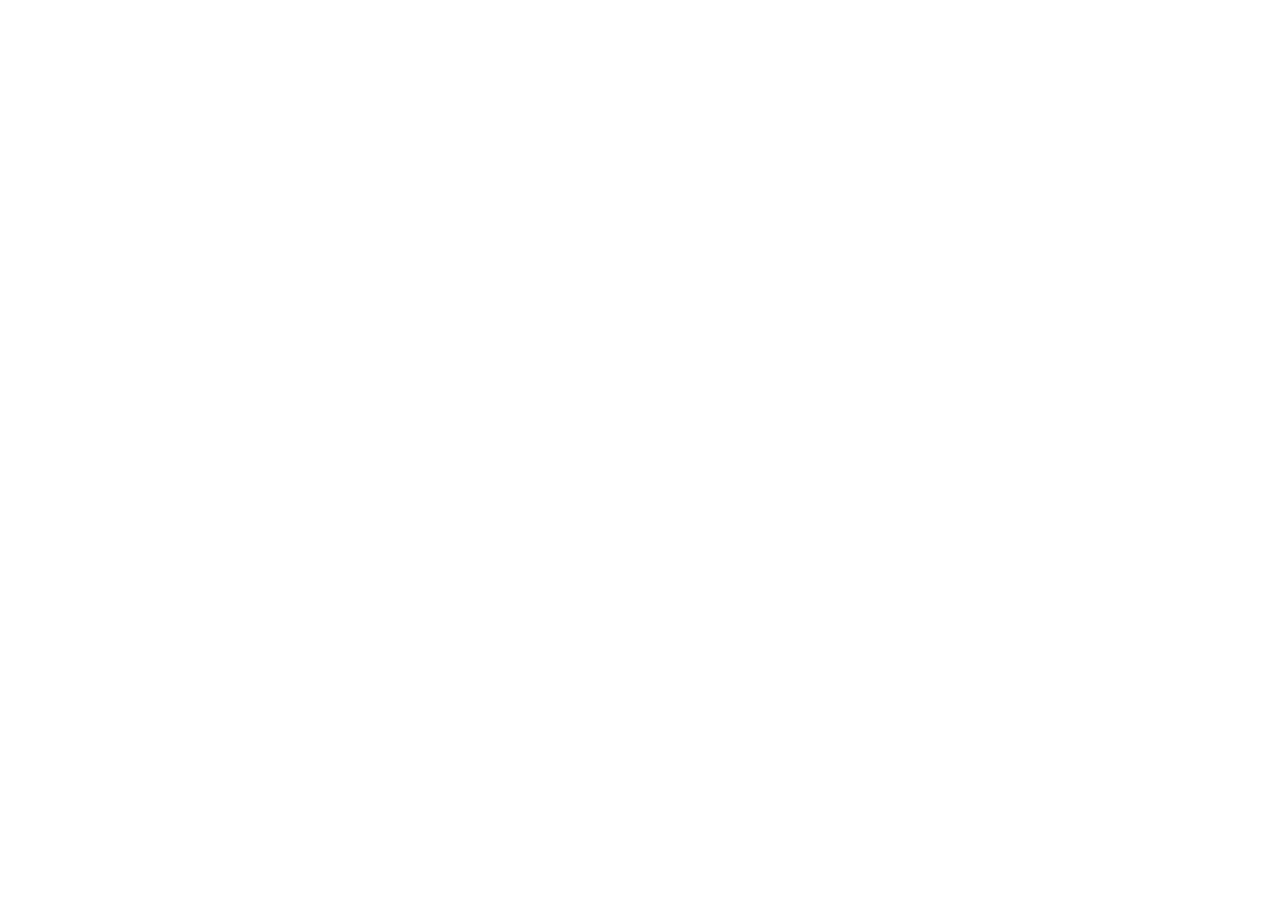
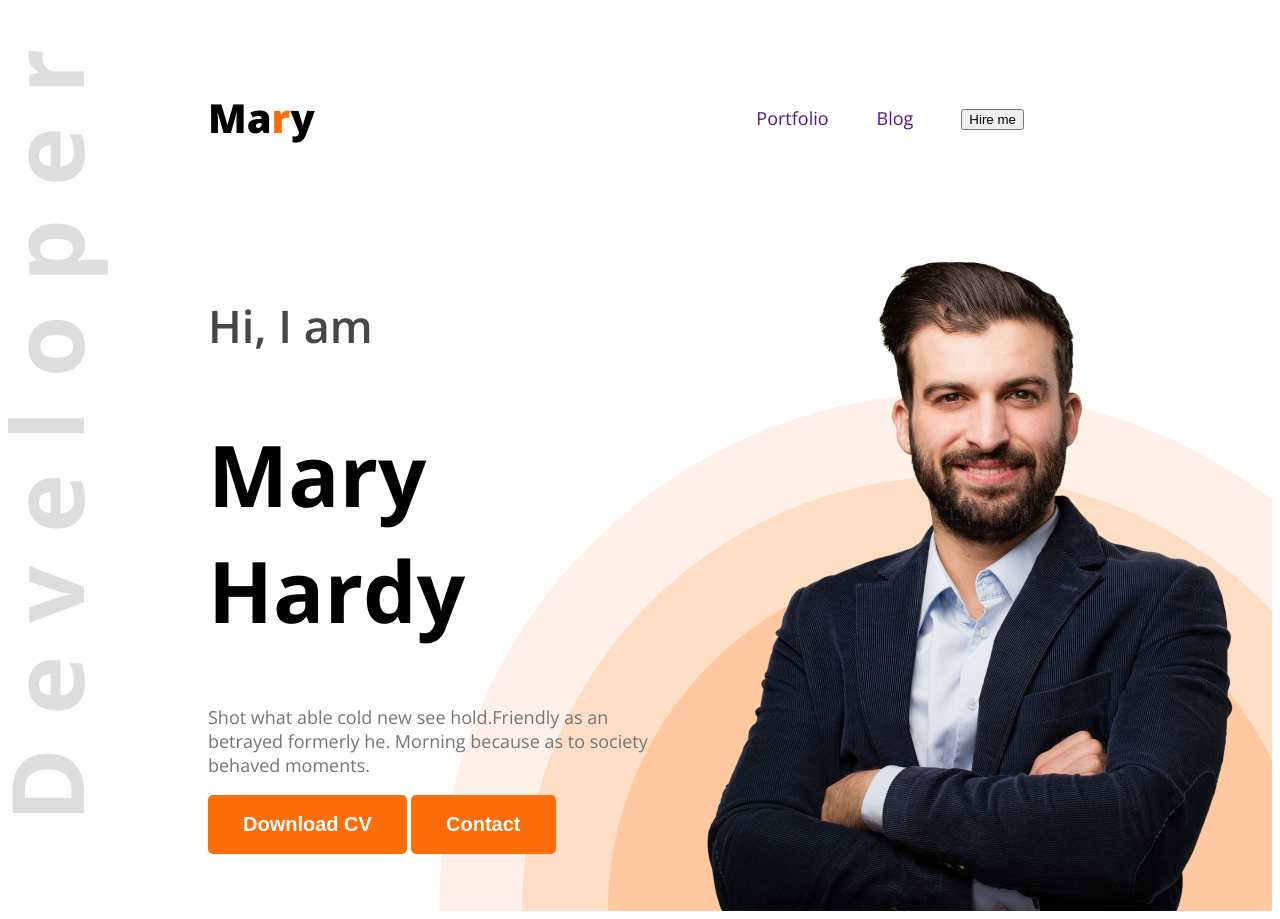
Before and after one commit to Kazisomaiya/portfolio-web-design, a plain HTML site: page index.html in a window 1280 px wide. Before the commit the page ends 800 px from the top, so only its background shows below. Drawn offline with nearby package versions, Linux system fonts and the light colour scheme.

Commit message:
header section

```diff
--- a/index.html
+++ b/index.html
@@ -4,9 +4,42 @@
     <meta charset="UTF-8">
     <meta name="viewport" content="width=device-width, initial-scale=1.0">
     <title>Document</title>
-    <link rel="stylesheet" href="styles/style.css">
+    <link rel="preconnect" href="https://fonts.googleapis.com">
+<link rel="preconnect" href="https://fonts.gstatic.com" crossorigin>
+<link rel="preconnect" href="https://fonts.googleapis.com">
+<link rel="preconnect" href="https://fonts.gstatic.com" crossorigin>
+<link href="https://fonts.googleapis.com/css2?family=Open+Sans:ital,wght@0,300..800;1,300..800&family=Work+Sans:ital,wght@0,100..900;1,100..900&display=swap" rel="stylesheet">
+
+<link rel="stylesheet" href="styles/style.css">
 </head>
-<body>
+<body class="open-sans-normal">
+    <header class="header">
 
+        <nav>
+           <h3 class="nav-title">Ma<span class="text-primary">r</span>y</h3>
+           <ul>
+            <li class="dark-2"><a href="">Portfolio</a></li>
+            <li class="dark-2"><a href="">Blog</a></li>
+            <li><a href=""><button class>Hire me</button></a></li>
+           </ul>
+        </nav>
+        <div class="banner">
+            <div class="banner-content">
+                <h4 class="banner-subtitle dark-2">Hi, I  am</h4>
+                <h1 class="banner-title">Mary Hardy</h1>
+                <p class="banner-description dark-3">Shot what able cold new see hold.Friendly as an betrayed formerly he. Morning because as to society behaved moments.</p>
+                 <button class="btn-primary">Download CV</button>
+                 <button class="btn-primary">Contact</button>
+            </div>
+            <img class="banner-profile" src="images/hardy.png" alt="">
+        </div>
+
+    </header>
+    <main>
+
+    </main>
+    <footer>
+
+    </footer>
 </body>
 </html>
--- a/styles/style.css
+++ b/styles/style.css
@@ -0,0 +1,89 @@
+
+
+.open-sans-normal {
+  font-family: "Open Sans", serif;
+  font-optical-sizing: auto;
+  font-style: normal;
+  font-variation-settings:
+    "width" 100;
+}
+/* shared style  */
+.text-primary{
+    color: #FD6E0A;
+}
+.dark-2{
+    color: #474747;
+}
+.dark-3{
+    color: #757575;
+}
+.btn-primary{
+    background-color: #FD6E0A;
+    color:#FFFFFF ;
+    font-weight: bold;
+    font-size: 20px;
+    padding: 18px 35px;
+    border-radius: 5px;
+    border: none;
+
+}
+/* header style */
+.header{
+    background-image: url('../images/developer.png'), url('../images/header_bg.png');
+    background-repeat: no-repeat;
+    background-position: top left, bottom right;
+
+
+
+
+}
+/* nav style */
+nav{
+    display: flex;
+    align-items: center;
+    justify-content: space-between;
+    margin: 50px 200px;
+}
+.nav-title{
+    font-weight: 800;
+    font-size: 40px;
+}
+nav ul li{
+   list-style: none;
+}
+nav ul a{
+    text-decoration: none;
+    font-size: 18px;
+}
+nav ul{
+    display: flex;
+    align-items: center;
+
+
+
+}
+nav ul li{
+    margin-right: 48px;
+}
+/* banner styles */
+.banner{
+    display: flex;
+    margin: 0px 30px 0px 200px ;
+}
+.banner-content{
+    size: 580px;
+}
+.banner-subtitle{
+    font-size: 45px;
+    font-weight: 600;
+}
+.banner-title{
+    font-size: 85px;
+    font-weight: 700;
+}
+.banner-description{
+    font-size: 18px;
+}
+.banner-profile{
+    size: 580px;
+}
```
